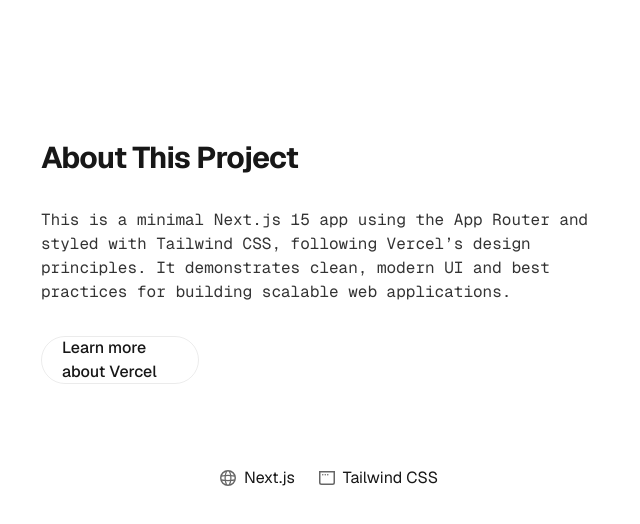
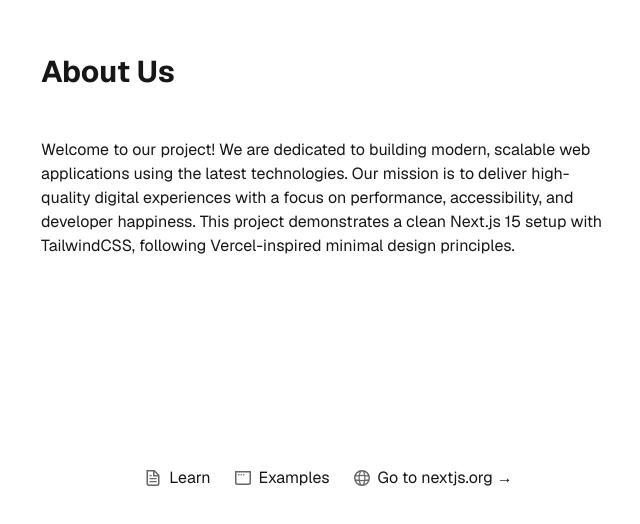
Before and after one commit to malewis5/v0-agent-test-repo, a Next.js app: page /about in a window 1280 px wide. Shown: the part 232-756 px from the top of the page, without its empty margins (311-951 px from the left). Built offline with nearby package versions, Linux system fonts and the light colour scheme.

Commit message:
Update About page content and links

```diff
--- a/app/about/page.tsx
+++ b/app/about/page.tsx
@@ -4,33 +4,45 @@
   return (
     <div className="grid grid-rows-[20px_1fr_20px] items-center justify-items-center min-h-screen p-8 pb-20 gap-16 sm:p-20 font-[family-name:var(--font-geist-sans)]">
       <main className="flex flex-col gap-[32px] row-start-2 items-center sm:items-start">
-        <Image
-          className="dark:invert"
-          src="/vercel.svg"
-          alt="Vercel logo"
-          width={180}
-          height={38}
-          priority
-        />
-        <h1 className="text-3xl font-bold tracking-tight text-center sm:text-left">About This Project</h1>
-        <p className="max-w-xl text-base text-center sm:text-left text-black/80 dark:text-white/80 font-[family-name:var(--font-geist-mono)]">
-          This is a minimal Next.js 15 app using the App Router and styled with Tailwind CSS, following Vercel’s design principles. It demonstrates clean, modern UI and best practices for building scalable web applications.
+        <h1 className="text-3xl font-bold mb-4">About Us</h1>
+        <p className="text-base text-center sm:text-left max-w-xl mb-6">
+          Welcome to our project! We are dedicated to building modern, scalable web applications using the latest technologies. Our mission is to deliver high-quality digital experiences with a focus on performance, accessibility, and developer happiness. This project demonstrates a clean Next.js 15 setup with TailwindCSS, following Vercel-inspired minimal design principles.
         </p>
-        <div className="flex gap-4 items-center flex-col sm:flex-row">
-          <a
-            className="rounded-full border border-solid border-black/[.08] dark:border-white/[.145] transition-colors flex items-center justify-center hover:bg-[#f2f2f2] dark:hover:bg-[#1a1a1a] hover:border-transparent font-medium text-sm sm:text-base h-10 sm:h-12 px-4 sm:px-5 w-full sm:w-auto md:w-[158px]"
-            href="https://vercel.com/"
-            target="_blank"
-            rel="noopener noreferrer"
-          >
-            Learn more about Vercel
-          </a>
-        </div>
       </main>
       <footer className="row-start-3 flex gap-[24px] flex-wrap items-center justify-center">
         <a
           className="flex items-center gap-2 hover:underline hover:underline-offset-4"
-          href="https://nextjs.org/"
+          href="https://nextjs.org/learn?utm_source=create-next-app&utm_medium=appdir-template-tw&utm_campaign=create-next-app"
+          target="_blank"
+          rel="noopener noreferrer"
+        >
+          <Image
+            aria-hidden
+            src="/file.svg"
+            alt="File icon"
+            width={16}
+            height={16}
+          />
+          Learn
+        </a>
+        <a
+          className="flex items-center gap-2 hover:underline hover:underline-offset-4"
+          href="https://vercel.com/templates?framework=next.js&utm_source=create-next-app&utm_medium=appdir-template-tw&utm_campaign=create-next-app"
+          target="_blank"
+          rel="noopener noreferrer"
+        >
+          <Image
+            aria-hidden
+            src="/window.svg"
+            alt="Window icon"
+            width={16}
+            height={16}
+          />
+          Examples
+        </a>
+        <a
+          className="flex items-center gap-2 hover:underline hover:underline-offset-4"
+          href="https://nextjs.org?utm_source=create-next-app&utm_medium=appdir-template-tw&utm_campaign=create-next-app"
           target="_blank"
           rel="noopener noreferrer"
         >
@@ -41,22 +53,7 @@
             width={16}
             height={16}
           />
-          Next.js
-        </a>
-        <a
-          className="flex items-center gap-2 hover:underline hover:underline-offset-4"
-          href="https://tailwindcss.com/"
-          target="_blank"
-          rel="noopener noreferrer"
-        >
-          <Image
-            aria-hidden
-            src="/window.svg"
-            alt="Window icon"
-            width={16}
-            height={16}
-          />
-          Tailwind CSS
+          Go to nextjs.org →
         </a>
       </footer>
     </div>
```
